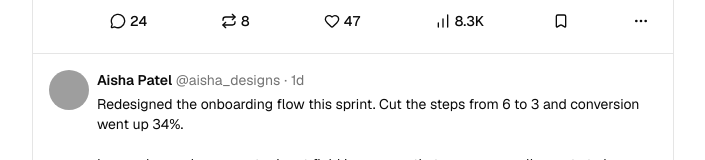
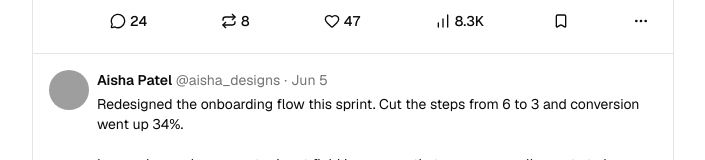
Before and after one commit to baraontola/tola, a Next.js app in the folder apps/web/: page / in a window 1280 px wide. Shown: the part 401-561 px from the top of the page, without its empty margins (287-992 px from the left). Built offline with nearby package versions, Linux system fonts and the light colour scheme; grey boxes are pictures that could not be loaded.

Commit message:
feat(post): integrate date-fns, add timestamp tooltips, and revert hovercard to default delays

```diff
--- a/apps/web/app/(main)/page.tsx
+++ b/apps/web/app/(main)/page.tsx
@@ -22,7 +22,7 @@ const posts: Post[] = [
     },
     content:
       "Just shipped the new dashboard — real-time analytics, customizable widgets, and a dark mode that actually looks good. Spent the last two weeks refactoring the query layer and it was worth every minute. Performance is up 40% on the main feed.",
-    timestamp: "2h",
+    timestamp: new Date(Date.now() - 2 * 60 * 60 * 1000).toISOString(),
     replyCount: 3,
     repostCount: 5,
     likeCount: 12,
@@ -42,7 +42,7 @@ const posts: Post[] = [
     },
     content:
       "Hot take: type-safe SQL with Drizzle is significantly better than raw SQL strings in production.\n\nThe DX of autocomplete on your schema plus full TypeScript inference on queries catches so many edge cases before they reach staging.\n\nFight me.",
-    timestamp: "5h",
+    timestamp: new Date(Date.now() - 5 * 60 * 60 * 1000).toISOString(),
     replyCount: 24,
     repostCount: 8,
     likeCount: 47,
@@ -62,7 +62,7 @@ const posts: Post[] = [
     },
     content:
       "Redesigned the onboarding flow this sprint. Cut the steps from 6 to 3 and conversion went up 34%.\n\nLesson learned: every extra input field is a prayer that your user really wants to be there. When in doubt, remove.",
-    timestamp: "1d",
+    timestamp: new Date(Date.now() - 25 * 60 * 60 * 1000).toISOString(),
     replyCount: 8,
     repostCount: 12,
     likeCount: 89,
@@ -82,7 +82,7 @@ const posts: Post[] = [
     },
     content:
       "The best career advice I ever got:\n\nWrite more code that ships. Less code that's perfect.\n\nYou learn more from a deployed feature with real users than from a pristine codebase that never sees the light of day.\n\nAnother thing: don't over-engineer for hypothetical scenarios. Solve the problem in front of you, not the one you're imagining.",
-    timestamp: "8h",
+    timestamp: new Date(Date.now() - 8 * 60 * 60 * 1000).toISOString(),
     replyCount: 4500,
     repostCount: 120000,
     likeCount: 534000,
@@ -102,7 +102,7 @@ const posts: Post[] = [
     },
     content:
       "Three things I've unlearned about product management:\n\n1. More features ≠ more value. Adding options doesn't make a product better, it makes it harder to use.\n\n2. Your users won't tell you what they need. Watch what they do, not what they say.\n\n3. Speed of iteration beats size of iteration. Small frequent releases > big bang launches.\n\nThe best products aren't the most feature-rich. They're the most focused on doing one thing exceptionally well.",
-    timestamp: "12h",
+    timestamp: new Date(Date.now() - 12 * 60 * 60 * 1000).toISOString(),
     replyCount: 67000,
     repostCount: 89100,
     likeCount: 1234567,
@@ -122,7 +122,7 @@ const posts: Post[] = [
     },
     content:
       "Testing the zero state of actions. This post should render clean circular buttons with zero layout shifting. Click them to see the transition from circular icons to oblong pills with numeric values!",
-    timestamp: "1m",
+    timestamp: new Date(Date.now() - 1 * 60 * 1000).toISOString(),
     replyCount: 0,
     repostCount: 0,
     likeCount: 0,
@@ -142,7 +142,7 @@ const posts: Post[] = [
     },
     content:
       "Mixed state test: 12 replies and 1500 views, but currently 0 reposts and 0 likes. Like and Repost this post to test dynamic shape shifting!",
-    timestamp: "15m",
+    timestamp: new Date(Date.now() - 15 * 60 * 1000).toISOString(),
     replyCount: 12,
     repostCount: 0,
     likeCount: 0,
--- a/apps/web/app/layout.tsx
+++ b/apps/web/app/layout.tsx
@@ -30,7 +30,7 @@ export default function RootLayout({
     >
       <body>
         <ThemeProvider>
-          <TooltipProvider delayDuration={400}>{children}</TooltipProvider>
+          <TooltipProvider>{children}</TooltipProvider>
         </ThemeProvider>
       </body>
     </html>
--- a/apps/web/features/post/components/post-card.tsx
+++ b/apps/web/features/post/components/post-card.tsx
@@ -27,7 +27,11 @@ export function PostCard({ post }: PostCardProps) {
         </Link>
       </UserHoverCard>
       <div className="flex min-w-0 flex-1 flex-col gap-1">
-        <PostHeader author={post.author} timestamp={post.timestamp} />
+        <PostHeader
+          author={post.author}
+          timestamp={post.timestamp}
+          postId={post.id}
+        />
         <PostContent>{post.content}</PostContent>
         <PostActions
           replyCount={post.replyCount}
--- a/apps/web/features/post/components/post-header.tsx
+++ b/apps/web/features/post/components/post-header.tsx
@@ -1,13 +1,20 @@
 import type { User } from "../../user/types"
 import { UserHoverCard } from "../../user/components/user-hover-card"
 import Link from "next/link"
+import {
+  Tooltip,
+  TooltipTrigger,
+  TooltipContent,
+} from "@workspace/ui/components/tooltip"
+import { formatPostDate, formatAbsoluteDate } from "@/lib/date"
 
 interface PostHeaderProps {
   author: User
   timestamp: string
+  postId: string
 }
 
-export function PostHeader({ author, timestamp }: PostHeaderProps) {
+export function PostHeader({ author, timestamp, postId }: PostHeaderProps) {
   return (
     <div className="flex items-center gap-1 text-sm">
       <UserHoverCard user={author}>
@@ -29,7 +36,19 @@ export function PostHeader({ author, timestamp }: PostHeaderProps) {
         </Link>
       </UserHoverCard>
       <span className="text-muted-foreground">·</span>
-      <span className="text-muted-foreground">{timestamp}</span>
+      <Tooltip>
+        <TooltipTrigger asChild>
+          <Link
+            href={`/${author.username}/status/${postId}`}
+            className="text-muted-foreground hover:underline"
+            prefetch={false}
+            suppressHydrationWarning
+          >
+            {formatPostDate(timestamp)}
+          </Link>
+        </TooltipTrigger>
+        <TooltipContent>{formatAbsoluteDate(timestamp)}</TooltipContent>
+      </Tooltip>
     </div>
   )
 }
--- a/apps/web/features/user/components/user-hover-card.tsx
+++ b/apps/web/features/user/components/user-hover-card.tsx
@@ -25,7 +25,7 @@ export function UserHoverCard({ user, children }: UserHoverCardProps) {
   const [isFollowing, setIsFollowing] = useState(false)
 
   return (
-    <HoverCard openDelay={10} closeDelay={100}>
+    <HoverCard>
       <HoverCardTrigger asChild>{children}</HoverCardTrigger>
       <HoverCardContent className="flex w-80 flex-col gap-2" align="start">
         <div className="flex items-start justify-between">
--- /dev/null
+++ b/apps/web/lib/date.ts
@@ -0,0 +1,43 @@
+import {
+  differenceInSeconds,
+  differenceInMinutes,
+  differenceInHours,
+  format,
+  isSameYear,
+} from "date-fns"
+
+export function formatPostDate(dateString: string): string {
+  const date = new Date(dateString)
+  const now = new Date()
+
+  // 1. Under 1 minute
+  const diffInSeconds = differenceInSeconds(now, date)
+  if (diffInSeconds < 60) {
+    return "now"
+  }
+
+  // 2. Under 1 hour (Minutes)
+  const diffInMinutes = differenceInMinutes(now, date)
+  if (diffInMinutes < 60) {
+    return `${diffInMinutes}m`
+  }
+
+  // 3. Under 24 hours (Hours)
+  const diffInHours = differenceInHours(now, date)
+  if (diffInHours < 24) {
+    return `${diffInHours}h`
+  }
+
+  // 4. Over 24 hours (Absolute date)
+  if (isSameYear(now, date)) {
+    return format(date, "MMM d") // e.g. "Jun 7"
+  }
+
+  return format(date, "MMM d, yyyy") // e.g. "Jun 7, 2025"
+}
+
+export function formatAbsoluteDate(dateString: string): string {
+  const date = new Date(dateString)
+  // Format detail: "7:50 AM · Jun 7, 2026"
+  return format(date, "h:mm a · MMM d, yyyy")
+}
--- a/apps/web/package.json
+++ b/apps/web/package.json
@@ -13,6 +13,7 @@
   },
   "dependencies": {
     "@workspace/ui": "workspace:*",
+    "date-fns": "^4.4.0",
     "lucide-react": "^1.17.0",
     "next": "16.2.6",
     "next-themes": "^0.4.6",
```
Also changed, not shown: 1 other file (tests, documents, lock files or other folders).
